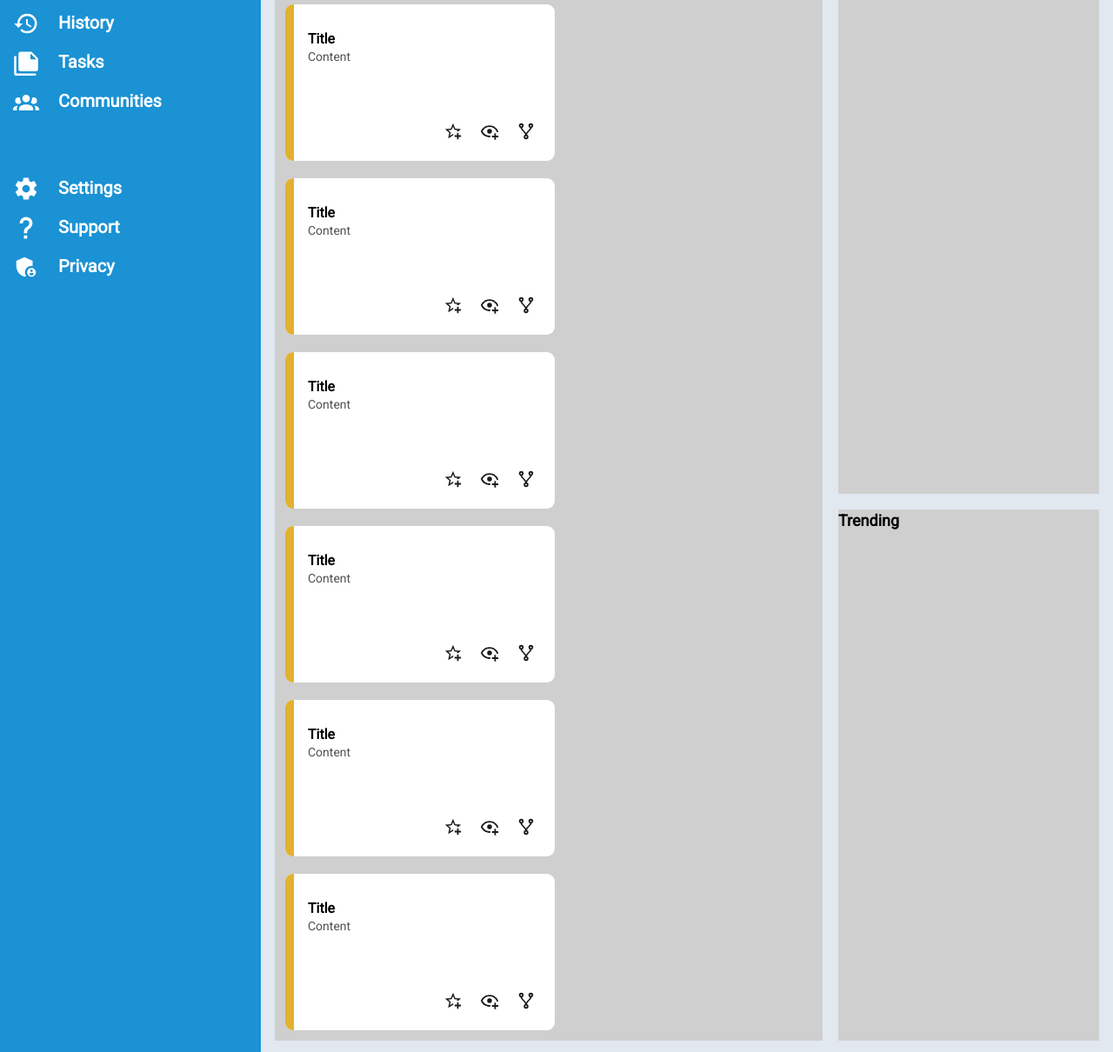
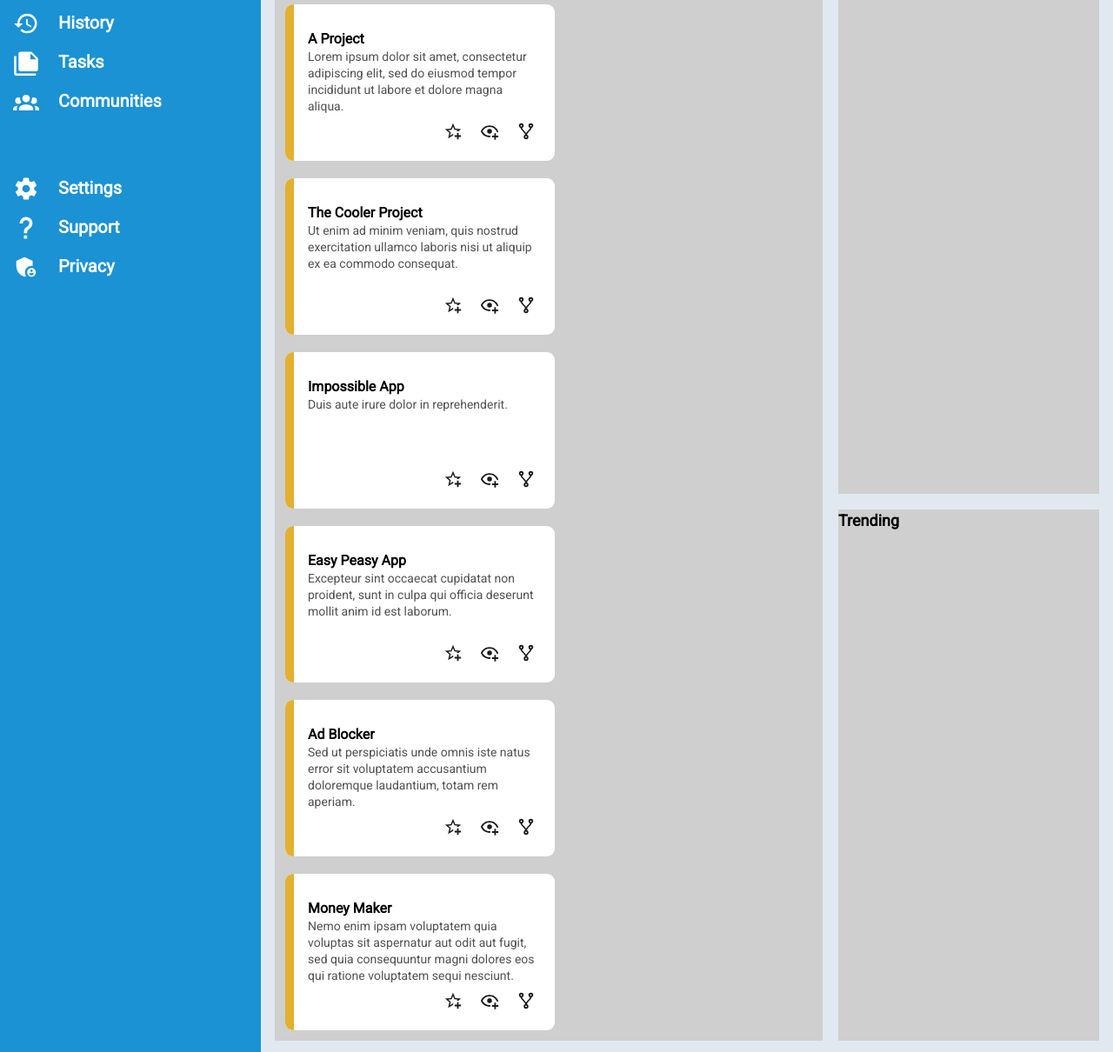
Before and after one commit to Empth/odin-admin-dashboard, a plain HTML site: page index.html in a window 1280 px wide. Shown: the part 228-1438 px from the top of the page at 87% size. Drawn offline with Linux system fonts and the light colour scheme.

Commit message:
Add flavor text to cards

```diff
--- a/index.html
+++ b/index.html
@@ -94,8 +94,8 @@
                         <div class="stripe"></div>
                         <div class="card-content">
                             <div class="text-content">
-                                <p class="title">Title</p>
-                                <p class="description">Content</p>
+                                <p class="title">A Project</p>
+                                <p class="description">Lorem ipsum dolor sit amet, consectetur adipiscing elit, sed do eiusmod tempor incididunt ut labore et dolore magna aliqua.</p>
                             </div>
                             <div class="tri-menu">
                                 <img src="images/favorite.svg" class="tri-icon" alt="" class="favorite">
@@ -108,8 +108,8 @@
                         <div class="stripe"></div>
                         <div class="card-content">
                             <div class="text-content">
-                                <p class="title">Title</p>
-                                <p class="description">Content</p>
+                                <p class="title">The Cooler Project</p>
+                                <p class="description">Ut enim ad minim veniam, quis nostrud exercitation ullamco laboris nisi ut aliquip ex ea commodo consequat.</p>
                             </div>
                             <div class="tri-menu">
                                 <img src="images/favorite.svg" class="tri-icon" alt="" class="favorite">
@@ -122,8 +122,8 @@
                         <div class="stripe"></div>
                         <div class="card-content">
                             <div class="text-content">
-                                <p class="title">Title</p>
-                                <p class="description">Content</p>
+                                <p class="title">Impossible App</p>
+                                <p class="description">Duis aute irure dolor in reprehenderit.</p>
                             </div>
                             <div class="tri-menu">
                                 <img src="images/favorite.svg" class="tri-icon" alt="" class="favorite">
@@ -136,8 +136,8 @@
                         <div class="stripe"></div>
                         <div class="card-content">
                             <div class="text-content">
-                                <p class="title">Title</p>
-                                <p class="description">Content</p>
+                                <p class="title">Easy Peasy App</p>
+                                <p class="description">Excepteur sint occaecat cupidatat non proident, sunt in culpa qui officia deserunt mollit anim id est laborum.</p>
                             </div>
                             <div class="tri-menu">
                                 <img src="images/favorite.svg" class="tri-icon" alt="" class="favorite">
@@ -150,8 +150,8 @@
                         <div class="stripe"></div>
                         <div class="card-content">
                             <div class="text-content">
-                                <p class="title">Title</p>
-                                <p class="description">Content</p>
+                                <p class="title">Ad Blocker</p>
+                                <p class="description">Sed ut perspiciatis unde omnis iste natus error sit voluptatem accusantium doloremque laudantium, totam rem aperiam.</p>
                             </div>
                             <div class="tri-menu">
                                 <img src="images/favorite.svg" class="tri-icon" alt="" class="favorite">
@@ -164,8 +164,8 @@
                         <div class="stripe"></div>
                         <div class="card-content">
                             <div class="text-content">
-                                <p class="title">Title</p>
-                                <p class="description">Content</p>
+                                <p class="title">Money Maker</p>
+                                <p class="description">Nemo enim ipsam voluptatem quia voluptas sit aspernatur aut odit aut fugit, sed quia consequuntur magni dolores eos qui ratione voluptatem sequi nesciunt.</p>
                             </div>
                             <div class="tri-menu">
                                 <img src="images/favorite.svg" class="tri-icon" alt="" class="favorite">
```
